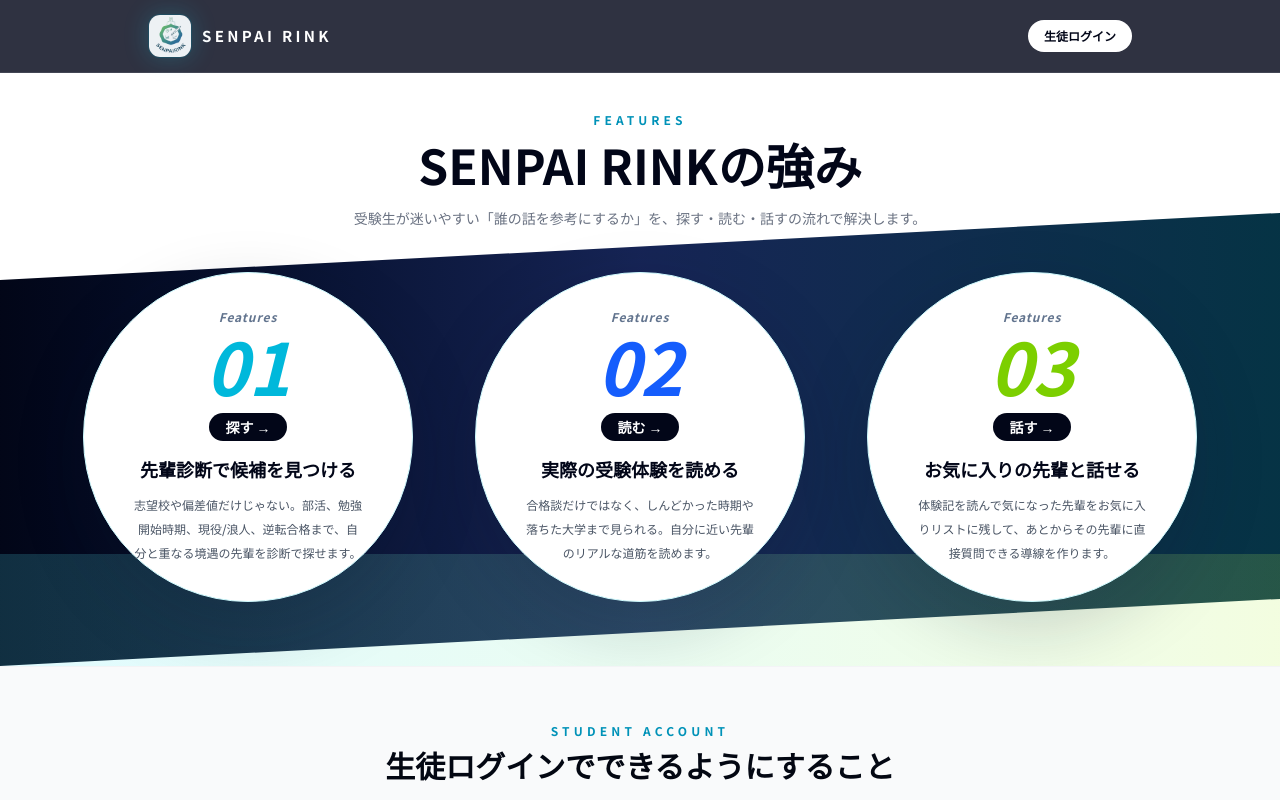
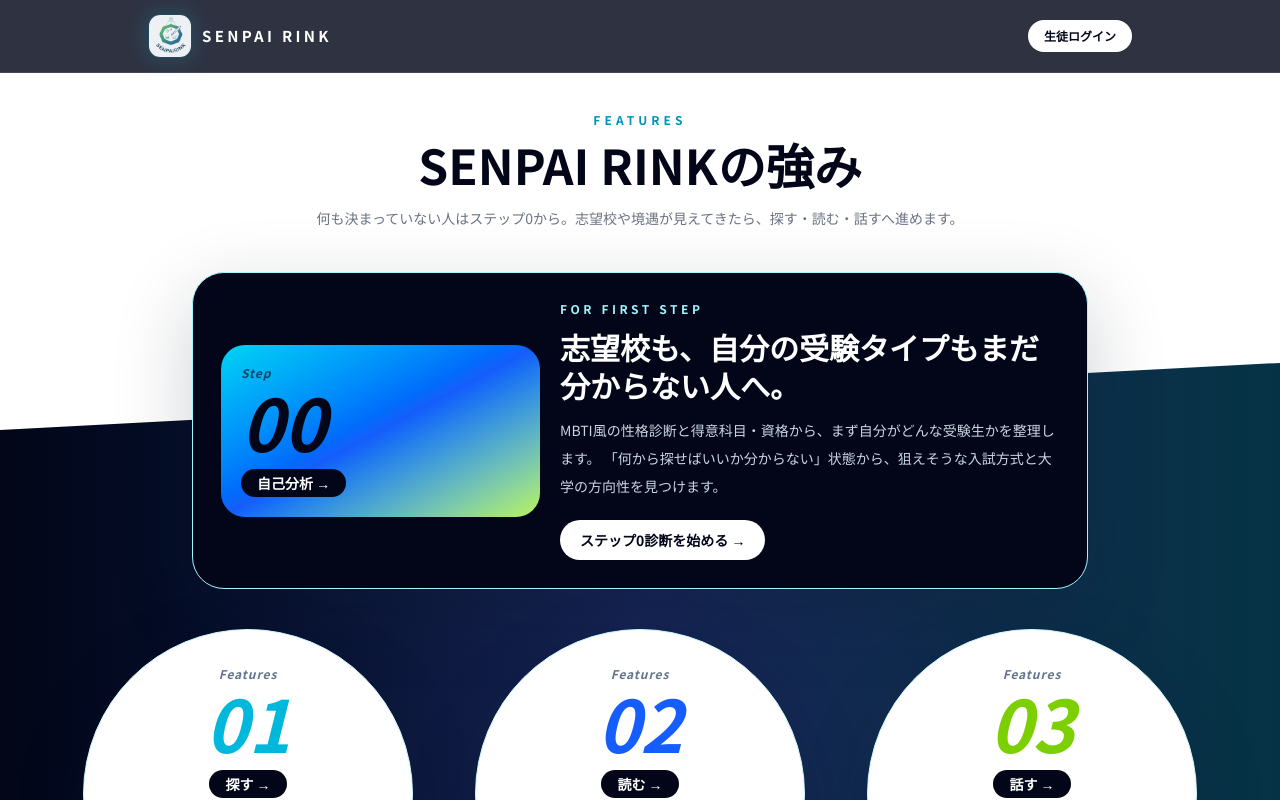
Before and after one commit to taichiadi/juku-matching, a Next.js app: page / in a window 1280 px wide. Shown: the top 800 px of the page. Built offline with nearby package versions, Linux system fonts and the light colour scheme; no server answers; the database is empty.

Commit message:
Add step zero diagnostic card

```diff
--- a/src/app/page.tsx
+++ b/src/app/page.tsx
@@ -8,10 +8,10 @@
   {
     num: "01",
     label: "探す",
-    title: "先輩診断で候補を見つける",
-    body: "志望校や偏差値だけじゃない。部活、勉強開始時期、現役/浪人、逆転合格まで、自分と重なる境遇の先輩を診断で探せます。",
+    title: "境遇が近い先輩を探す",
+    body: "志望校、偏差値、部活、勉強開始時期、現役/浪人、逆転合格などの条件で、自分と重なる先輩を探せます。",
     accent: "text-cyan-500",
-    href: "/diagnostic",
+    href: "/match",
   },
   {
     num: "02",
@@ -80,8 +80,36 @@
                 SENPAI RINKの強み
               </h2>
               <p className="mx-auto mt-4 max-w-2xl text-sm leading-7 text-gray-500">
-                受験生が迷いやすい「誰の話を参考にするか」を、探す・読む・話すの流れで解決します。
+                何も決まっていない人はステップ0から。志望校や境遇が見えてきたら、探す・読む・話すへ進めます。
               </p>
+            </div>
+
+            <div className="mx-auto mb-10 max-w-4xl rounded-[2rem] border border-cyan-200 bg-slate-950 p-5 text-white shadow-[0_24px_80px_rgba(15,23,42,0.2)] md:p-7">
+              <div className="grid gap-5 md:grid-cols-[0.78fr_1.22fr] md:items-center">
+                <div className="rounded-[1.5rem] bg-gradient-to-br from-cyan-400 via-blue-600 to-lime-300 p-5 text-slate-950">
+                  <p className="text-xs font-black italic tracking-[0.08em] text-slate-900/70">Step</p>
+                  <p className="mt-1 text-7xl font-black italic leading-none">00</p>
+                  <p className="mt-3 inline-flex rounded-full bg-slate-950 px-4 py-1 text-sm font-black text-white">
+                    自己分析 →
+                  </p>
+                </div>
+                <div>
+                  <p className="text-xs font-black tracking-[0.3em] text-cyan-200">FOR FIRST STEP</p>
+                  <h3 className="mt-3 text-2xl font-black leading-tight md:text-3xl">
+                    志望校も、自分の受験タイプもまだ分からない人へ。
+                  </h3>
+                  <p className="mt-3 text-sm leading-7 text-slate-300">
+                    MBTI風の性格診断と得意科目・資格から、まず自分がどんな受験生かを整理します。
+                    「何から探せばいいか分からない」状態から、狙えそうな入試方式と大学の方向性を見つけます。
+                  </p>
+                  <Link
+                    href="/diagnostic"
+                    className="mt-5 inline-flex rounded-full bg-white px-5 py-2.5 text-sm font-black text-slate-950 transition-all hover:-translate-y-0.5 hover:bg-cyan-100"
+                  >
+                    ステップ0診断を始める →
+                  </Link>
+                </div>
+              </div>
             </div>
 
             <div className="grid grid-cols-1 gap-5 md:grid-cols-3 md:gap-6">
```
